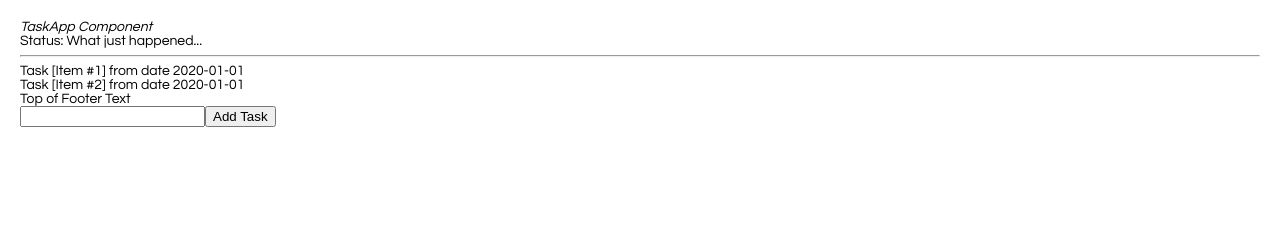
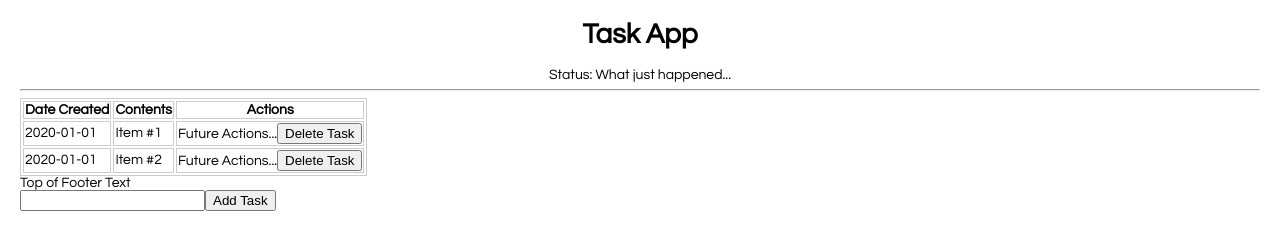
Before and after one commit to aroetter/taskapp, a React app in the folder react-fe/: page / in a window 1280 px wide. Built offline with nearby package versions, Linux system fonts and the light colour scheme.

Commit message:
Tasks in a table now, and have stub for deleteTask()

```diff
--- a/react-fe/src/index.css
+++ b/react-fe/src/index.css
@@ -2,6 +2,19 @@ body {
   font: 14px "Century Gothic", Futura, sans-serif;
   margin: 20px;
 }
+
+.apptitle {
+  text-align: center;
+}
+
+.subtitle {
+  text-align: center;
+}
+
+table, td, th {
+  border: 1px solid #ccc;
+}
+
 
 /* the flex stuff to do list reordering comes from:
  * https://stackoverflow.com/questions/25695000/how-to-display-a-reverse-ordered-list-in-html
@@ -19,6 +32,8 @@ ol.reversed {
 li {
   flex: 0 0 auto;
 }
+
+
 
 .selectedMove {
   font-weight: bold;
--- a/react-fe/src/index.js
+++ b/react-fe/src/index.js
@@ -19,7 +19,14 @@ class TaskList extends React.Component {
 class Task extends React.Component {
   render() {
     // TODO: render the text in a nice table row, also with edit/update or delete buttons
-    return (<div>Task [{this.props.content}] from date {this.props.date_created}</div>);
+    return (
+      <tr>
+        <td>{this.props.date_created}</td>
+        <td>{this.props.content}</td>
+        <td>Future Actions...
+          <button onClick={this.props.onDeleteClick}>Delete Task</button>
+        </td>
+      </tr>);
   }
 }
 
@@ -33,6 +40,7 @@ class TaskApp extends React.Component {
     };
   }
 
+
   render() {
 
     let recent_status = "What just happened...";
@@ -42,17 +50,27 @@ class TaskApp extends React.Component {
       tasklist.push(<Task
         content={this.state.tasks[i].content}
         date_created={this.state.tasks[i].date_created}
+        onDeleteClick={() => this.deleteTask(i) /* TODO use actual id */}
         />);
     }
 
     return (
       <div>
-        <em>TaskApp Component</em><br/>
-        Status: {recent_status}
+        <h1 class="apptitle">Task App</h1>
+        <div class="subtitle">Status: {recent_status}</div>
         <hr/>
 
-        {/* TODO: insert a table around this */}
-        {tasklist}
+        <table>
+          <tr>
+            <th>Date Created</th>
+            <th>Contents</th>
+            <th>Actions</th>
+          </tr>
+          {tasklist}
+
+
+        </table>
+
 
         <div className="tasklistfooter">
           Top of Footer Text
@@ -72,17 +90,23 @@ class TaskApp extends React.Component {
     this.createNewTask(text);
   }
 
+
+  // TODO implement me, first with state, then with the DB.
+  // read all tasks TODO()
+  // update task (text, id)
+  // delete task (id)
   createNewTask(text) {
     this.setState({
       tasks: this.state.tasks.concat([{content: text, date_created: "2020-01-01"}])
     });
   }
+
+  deleteTask(id) {
+    // TODO: do an actual delete.
+    alert("In deleteTask with id=" + id);
+  }
 }
 
-// TODO implement me, first with state, then with the DB.
-// read all tasks TODO()
-// update task (text, id)
-// delete task (id)
 
 
 function Square(props) {
```
